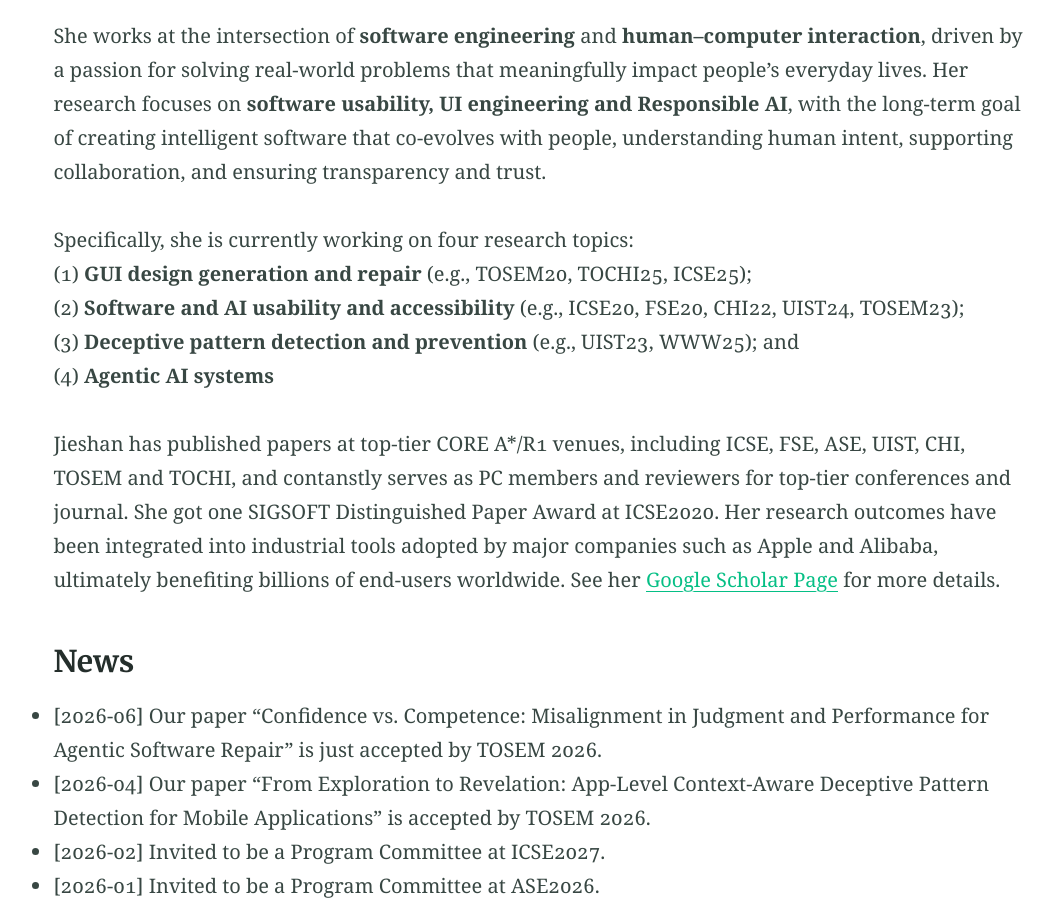
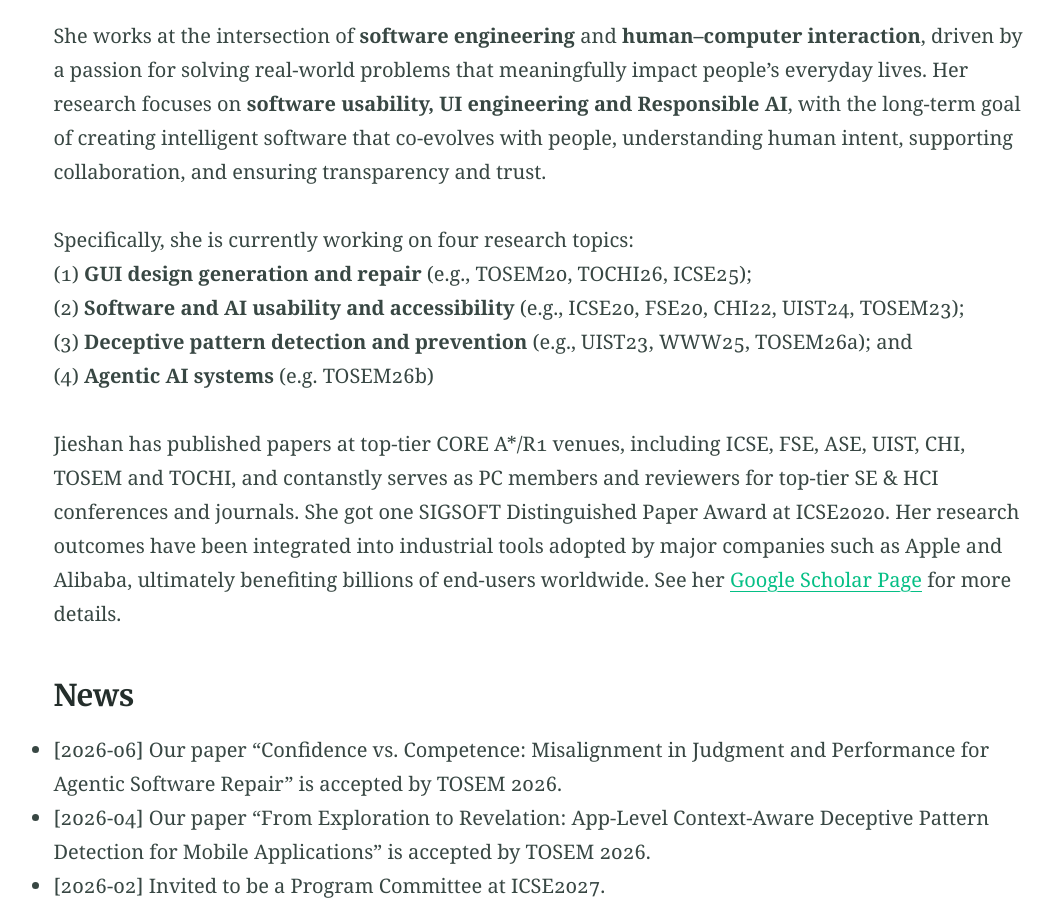
Before and after one commit to chenjshnn/chenjshnn.github.io, a Jekyll site: the page built from index.md, in a window 1280 px wide and 900 px high, scrolled down 700 px. Shown: the whole window, without its empty margins (97-1151 px from the left). Built offline with Jekyll 4.4.1, drawn with Linux system fonts in a browser that asks for light colours; some of the changed text lies outside the part shown.

Commit message:
Update index.md

```diff
--- a/index.md
+++ b/index.md
@@ -19,18 +19,18 @@ Jieshan is currently a **senior research scientist** and **UI intelligence team
 She works at the intersection of **software engineering** and **human–computer interaction**, driven by a passion for solving real-world problems that meaningfully impact people’s everyday lives. Her research focuses on **software usability, UI engineering and Responsible AI**, with the long-term goal of creating intelligent software that co-evolves with people, understanding human intent, supporting collaboration, and ensuring transparency and trust. <br />
 
 Specifically, she is currently working on four research topics: <br />
-(1) **GUI design generation and repair** (e.g., TOSEM20, TOCHI25, ICSE25); <br />
+(1) **GUI design generation and repair** (e.g., TOSEM20, TOCHI26, ICSE25); <br />
 (2) **Software and AI usability and accessibility** (e.g., ICSE20, FSE20, CHI22, UIST24, TOSEM23); <br />
-(3) **Deceptive pattern detection and prevention** (e.g., UIST23, WWW25); and  <br />
-(4) **Agentic AI systems**<br />
+(3) **Deceptive pattern detection and prevention** (e.g., UIST23, WWW25, TOSEM26a); and  <br />
+(4) **Agentic AI systems** (e.g. TOSEM26b)<br />
 
 
-Jieshan has published papers at top-tier CORE A*/R1 venues, including ICSE, FSE, ASE, UIST, CHI, TOSEM and TOCHI, and contanstly serves as PC members and reviewers for top-tier conferences and journal. She got one SIGSOFT Distinguished Paper Award at ICSE2020. Her research outcomes have been integrated into industrial tools adopted by major companies such as Apple and Alibaba, ultimately benefiting billions of end-users worldwide. See her [Google Scholar Page](https://scholar.google.com/citations?user=slrzj8kAAAAJ) for more details.
+Jieshan has published papers at top-tier CORE A*/R1 venues, including ICSE, FSE, ASE, UIST, CHI, TOSEM and TOCHI, and contanstly serves as PC members and reviewers for top-tier SE & HCI conferences and journals. She got one SIGSOFT Distinguished Paper Award at ICSE2020. Her research outcomes have been integrated into industrial tools adopted by major companies such as Apple and Alibaba, ultimately benefiting billions of end-users worldwide. See her [Google Scholar Page](https://scholar.google.com/citations?user=slrzj8kAAAAJ) for more details.
 
 
 
 ### News {#news}
-- [2026-06] Our paper "Confidence vs. Competence: Misalignment in Judgment and Performance for Agentic Software Repair" is just accepted by TOSEM 2026. <br />
+- [2026-06] Our paper "Confidence vs. Competence: Misalignment in Judgment and Performance for Agentic Software Repair" is accepted by TOSEM 2026. <br />
 - [2026-04] Our paper "From Exploration to Revelation: App-Level Context-Aware Deceptive Pattern Detection for Mobile Applications" is accepted by TOSEM 2026. <br />
 - [2026-02] Invited to be a Program Committee at ICSE2027. <br />
 - [2026-01] Invited to be a Program Committee at ASE2026. <br />
```
Also changed, not shown: other parts of index.md (+3 -3 lines).
